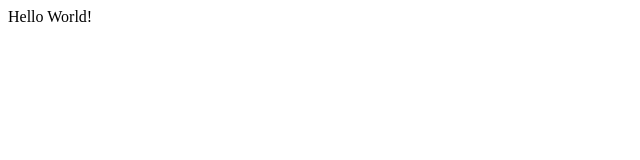
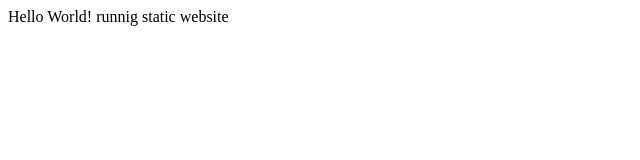
Before and after one commit to raaajeev/hello-world, a plain HTML site: page index.html in a window 1280 px wide. Shown: the whole page, without its empty margins (0-640 px from the left). Drawn offline with Linux system fonts and the light colour scheme.

Commit message:
Update index.html

```diff
--- a/index.html
+++ b/index.html
@@ -8,7 +8,7 @@
 </head>
 
 <body>
-	Hello World!
+	Hello World! runnig static website
 </body>
 
 </html>
```
